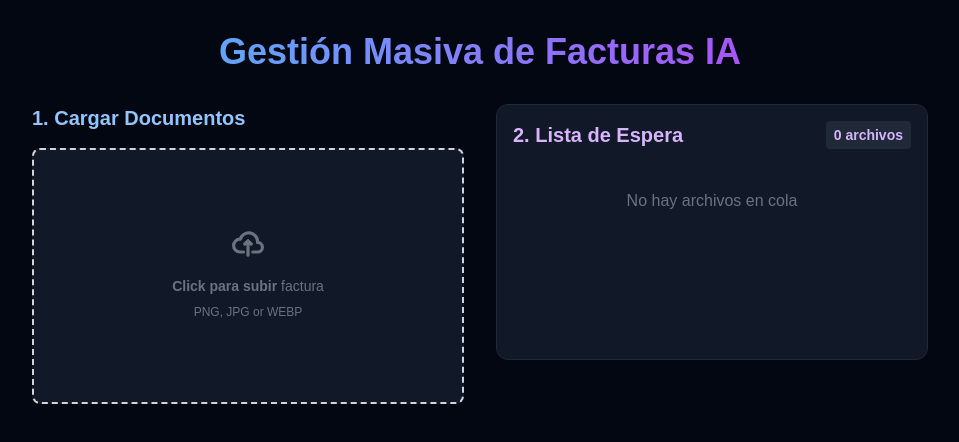
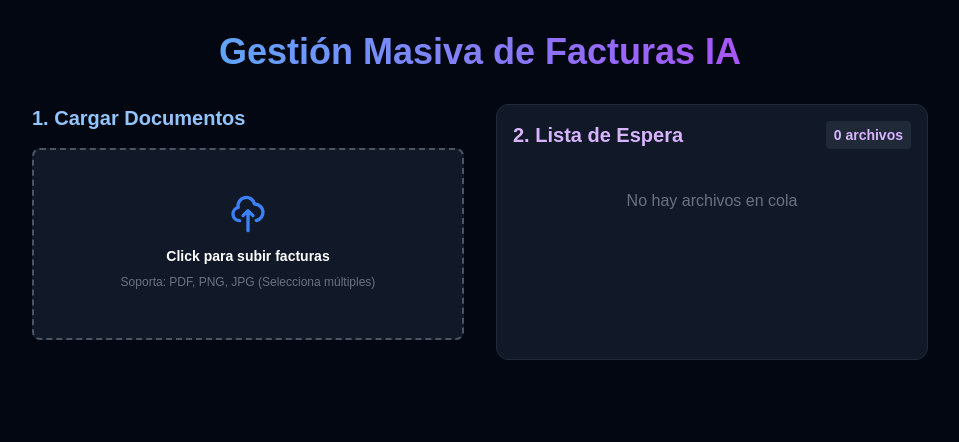
Before and after one commit to JuanMRaimundo/analizador.facturasIA, a Next.js app: page / in a window 1280 px wide. Shown: the top 442 px of the page, without its empty margins (160-1119 px from the left). Built offline with nearby package versions, Linux system fonts and the light colour scheme.

Commit message:
Arreglando importaciones

```diff
--- a/app/components/ImageUploader.tsx
+++ /dev/null
@@ -1,86 +0,0 @@
-"use client";
-
-import { useState, ChangeEvent } from "react";
-
-// Definimos qué "props" recibe este componente
-interface Props {
-	onImageSelect: (file: File) => void; // Función para avisar al padre que hay imagen
-}
-
-export default function ImageUploader({ onImageSelect }: Props) {
-	const [preview, setPreview] = useState<string | null>(null);
-
-	const handleFileChange = (e: ChangeEvent<HTMLInputElement>) => {
-		const file = e.target.files?.[0];
-		if (!file) return;
-
-		//Guardamos la imagen para mostrarla
-		const objectUrl = URL.createObjectURL(file);
-		setPreview(objectUrl);
-
-		//Avisamos al componente padre que ya tenemos el archivo
-		onImageSelect(file);
-	};
-
-	return (
-		<div className="w-full max-w-md mx-auto">
-			<label
-				className={`
-          flex flex-col items-center justify-center w-full h-64
-          border-2 border-dashed rounded-lg cursor-pointer
-          transition-colors duration-300
-          ${
-						preview
-							? "border-blue-500 bg-blue-50"
-							: "border-gray-300 hover:bg-gray-800 bg-gray-900"
-					}
-        `}
-			>
-				{preview ? (
-					// Si hay imagen, la mostramos
-					<div className="relative w-full h-full p-2">
-						<img
-							src={preview}
-							alt="Vista previa"
-							className="w-full h-full object-contain rounded-md"
-						/>
-						<p className="text-xs text-center text-blue-600 mt-2">
-							Click para cambiar
-						</p>
-					</div>
-				) : (
-					// Si no hay imagen, mostramos el ícono de subida
-					<div className="flex flex-col items-center justify-center pt-5 pb-6">
-						<svg
-							className="w-8 h-8 mb-4 text-gray-500"
-							aria-hidden="true"
-							xmlns="http://www.w3.org/2000/svg"
-							fill="none"
-							viewBox="0 0 20 16"
-						>
-							<path
-								stroke="currentColor"
-								strokeLinecap="round"
-								strokeLinejoin="round"
-								strokeWidth="2"
-								d="M13 13h3a3 3 0 0 0 0-6h-.025A5.56 5.56 0 0 0 16 6.5 5.5 5.5 0 0 0 5.207 5.021C5.137 5.017 5.071 5 5 5a4 4 0 0 0 0 8h2.167M10 15V6m0 0L8 8m2-2 2 2"
-							/>
-						</svg>
-						<p className="mb-2 text-sm text-gray-500">
-							<span className="font-semibold">Click para subir</span> factura
-						</p>
-						<p className="text-xs text-gray-500">PNG, JPG or WEBP</p>
-					</div>
-				)}
-
-				{/* El input real está oculto pero funcional */}
-				<input
-					type="file"
-					className="hidden"
-					accept="image/*"
-					onChange={handleFileChange}
-				/>
-			</label>
-		</div>
-	);
-}
--- a/app/page.tsx
+++ b/app/page.tsx
@@ -1,7 +1,7 @@
 "use client";
 
 import { useState } from "react";
-import MultiUploader from "./components/ImageUploader";
+import MultiUploader from "./components/MultiUploader";
 import { processInvoice } from "./actions";
 import InvoiceResult from "./components/InvoiceResult";
 
```
